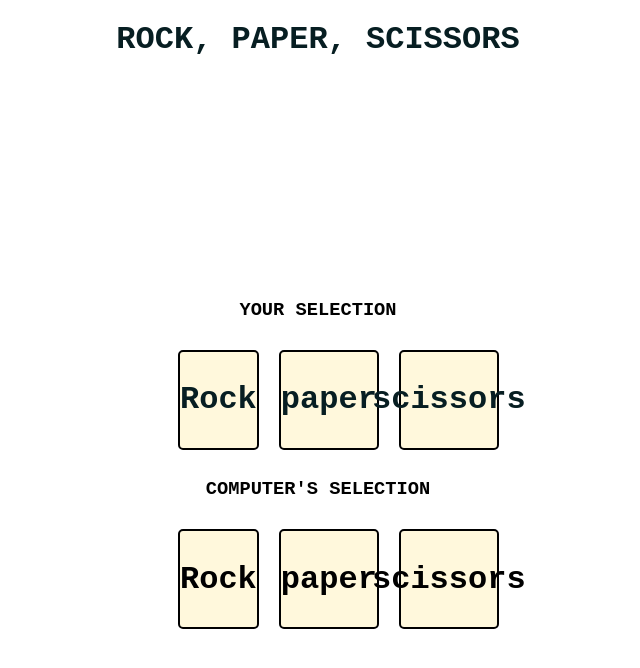
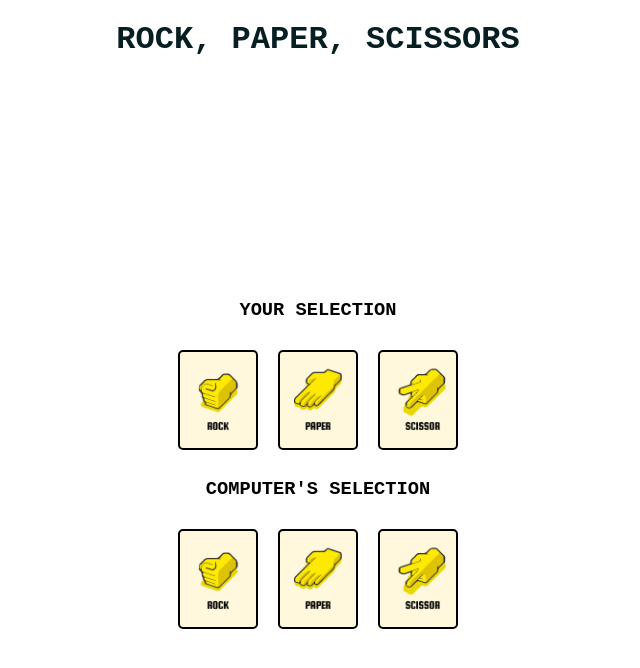
Before and after one commit to s-faisal/rock-paper-scissor, a plain HTML site: page src/index.html in a window 1280 px wide. Shown: the whole page, without its empty margins (322-962 px from the left). Drawn offline with Linux system fonts and the light colour scheme.

Commit message:
Images added instead of text

```diff
--- a/src/css/style.css
+++ b/src/css/style.css
@@ -78,18 +78,21 @@ h3 {
 }
 
 #rock,#rockCom {
+    background-image: url("../images/Artboard1.png");
     background-position: center;
     background-repeat: no-repeat;
     background-size: cover;
 }
 
 #paper,#paperCom {
+    background-image: url("../images/Artboard2.png");
     background-position: center;
     background-repeat: no-repeat;
     background-size: cover;
 }
 
 #scissors,#scissorsCom {
+    background-image: url("../images/Artboard3.png");
     background-position: center;
     background-repeat: no-repeat;
     background-size: cover;
--- a/src/index.html
+++ b/src/index.html
@@ -12,15 +12,15 @@
         <h2 id="score"></h2>
         <h3>Your Selection</h3>
         <div id="button-container">
-            <div class="button" id="rock">Rock</div>
-            <div class="button" id="paper">paper</div>
-            <div class="button" id="scissors">scissors</div>
+            <div class="button" id="rock"></div>
+            <div class="button" id="paper"></div>
+            <div class="button" id="scissors"></div>
         </div>
         <h3>Computer's Selection</h3>
         <div id="button-container-com">
-            <div class="button-com disabled" id="rockCom">Rock</div>
-            <div class="button-com disabled" id="paperCom">paper</div>
-            <div class="button-com disabled" id="scissorsCom">scissors</div>
+            <div class="button-com disabled" id="rockCom"></div>
+            <div class="button-com disabled" id="paperCom"></div>
+            <div class="button-com disabled" id="scissorsCom"></div>
         </div>
     </div>
 </body>
```
Also changed, not shown: src/images/Artboard1.png (added), src/images/Artboard2.png (added), src/images/Artboard3.png (added).
